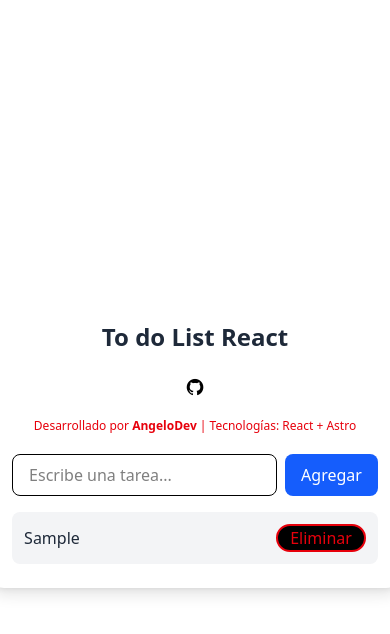
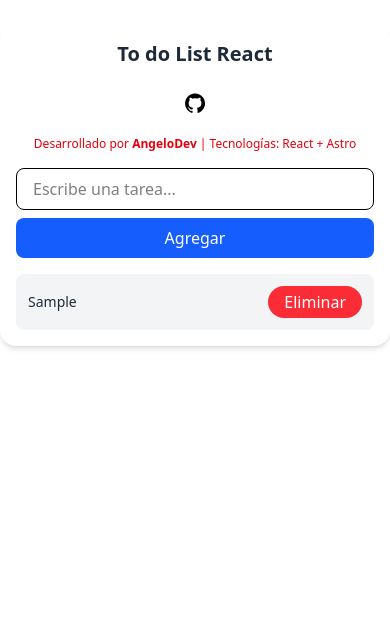
Before and after one commit to zzzangelo-Y/To-o-List, an Astro site: page / in a window 390 px wide. Both pictures are taken after typing "Sample" into the empty fields and a click on the button "Agregar". Built offline with nearby package versions, Linux system fonts and the light colour scheme; Astro itself is replaced by a stand-in of ours.

Commit message:
responsive-movil

```diff
--- a/src/components/App.jsx
+++ b/src/components/App.jsx
@@ -22,26 +22,33 @@ export function App() {
     []
   );
 
+  return (
+    <div className="w-full max-w-md mx-auto mt-6 p-4 bg-white rounded-2xl shadow-md sm:mt-10 sm:p-6">
+      <h1 className="text-xl sm:text-2xl font-bold text-center mb-4 text-gray-800">
+        To do List React
+      </h1>
 
-  return (
-    <div className="max-w-md mx-auto mt-10 p-6 bg-white rounded-2xl shadow-lg">
-      <h1 className="text-2xl font-bold text-center mb-2 text-gray-800">To do List React</h1>
-      <div className="flex flex-col items-center gap-2  p-2 rounded-lg">
+      <div className="flex flex-col items-center gap-2 mb-4">
         <a
-    className=" p-2 rounded hover:bg-gray-100 transition"
+          className="p-2 rounded hover:bg-gray-100 transition"
           href="https://github.com/zzzangelo-Y/To-o-List"
           target="_blank"
           rel="noopener noreferrer"
         >
-    <i className="bx bxl-github text-xl"></i>
+          <i className="bx bxl-github text-2xl"></i>
         </a>
-  <p className="text-xs text-center text-red-600 mb-3">
+        <p className="text-xs text-center text-red-600">
           Desarrollado por <strong>AngeloDev</strong> | Tecnologías: React + Astro
         </p>
       </div>
 
-      <InputTarea value={input} onChange={handleInputChange} onSubmit={agregarTarea} />
-      <ul className="space-y-2">
+      <InputTarea
+        value={input}
+        onChange={handleInputChange}
+        onSubmit={agregarTarea}
+      />
+
+      <ul className="space-y-2 mt-4">
         {tareas.map((contenido, index) => (
           <Lista key={index} contenido={contenido} onDelete={() => eliminarTarea(index)} />
         ))}
--- a/src/components/InputTarea.jsx
+++ b/src/components/InputTarea.jsx
@@ -4,17 +4,17 @@ export function InputTarea({ value, onChange, onSubmit }) {
   };
 
   return (
-    <div className="flex gap-2 mb-4">
+    <div className="flex flex-wrap gap-2 mb-4">
       <input
         value={value}
         onChange={onChange}
         onKeyDown={handleKeyDown}
         placeholder="Escribe una tarea..."
-        className="flex-1 px-4 py-2 border rounded-lg focus:outline-none focus:ring-2 focus:ring-blue-500"
+        className="flex-1 w-full sm:w-auto px-4 py-2 border rounded-lg focus:outline-none focus:ring-2 focus:ring-blue-500"
       />
       <button
         onClick={onSubmit}
-        className="px-4 py-2 bg-blue-600 text-white rounded-lg hover:bg-blue-700 transition"
+        className="w-full sm:w-auto px-4 py-2 bg-blue-600 text-white rounded-lg hover:bg-blue-700 transition"
       >
         Agregar
       </button>
--- a/src/components/Lista.jsx
+++ b/src/components/Lista.jsx
@@ -1,6 +1,13 @@
-export function  Lista ({contenido, onDelete }){
-  return <li className="flex items-center justify-between p-3 bg-gray-100 rounded-lg">
-      <span className="text-gray-800">{contenido}</span>
-      <button onClick={onDelete}  className="text-red-600 border-2 px-3 bg-black rounded-3xl">Eliminar</button>
+export function Lista({ contenido, onDelete }) {
+  return (
+    <li className="flex flex-wrap sm:flex-nowrap items-center justify-between gap-2 p-3 bg-gray-100 rounded-lg">
+      <span className="text-gray-800 text-sm sm:text-base break-words">{contenido}</span>
+      <button
+        onClick={onDelete}
+        className="text-white bg-red-500 px-4 py-1 rounded-full hover:bg-red-600 transition"
+      >
+        Eliminar
+      </button>
     </li>
+  );
 }
--- a/src/layouts/Layout.astro
+++ b/src/layouts/Layout.astro
@@ -25,8 +25,5 @@ import '../styles/global.css'
 	body {
 		margin: 0;
 		padding: 0;
-		display: grid;
-		place-content: center;
-		min-height: 100vh;
 	}
 </style>
```
Lines whose indentation alone changed are shown as unchanged.
